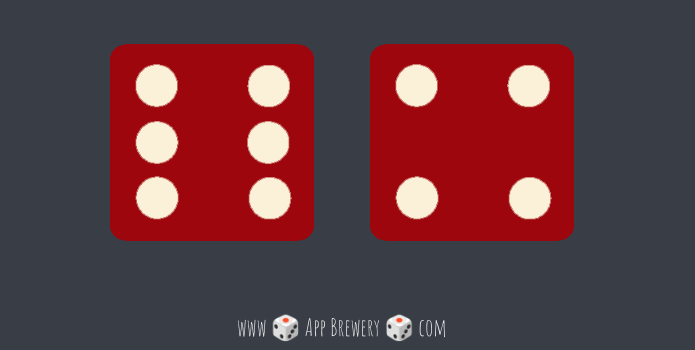
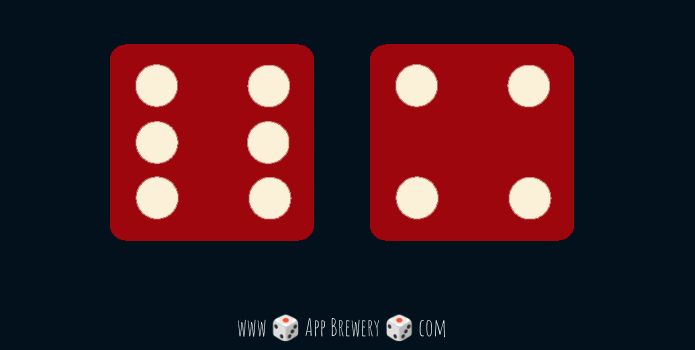
Before and after one commit to dayna-schlenk/dicee-game, a plain HTML site: page dicee.html in a window 1280 px wide. Shown: the part 519-869 px from the top of the page, without its empty margins (298-993 px from the left). Drawn offline with Linux system fonts and the light colour scheme.

Commit message:
Change background color

```diff
--- a/styles/styles.css
+++ b/styles/styles.css
@@ -11,7 +11,7 @@
 }
 
 body {
-  background-color: #393E46;
+  background-color: #02111B;
 }
 
 h1 {
```
